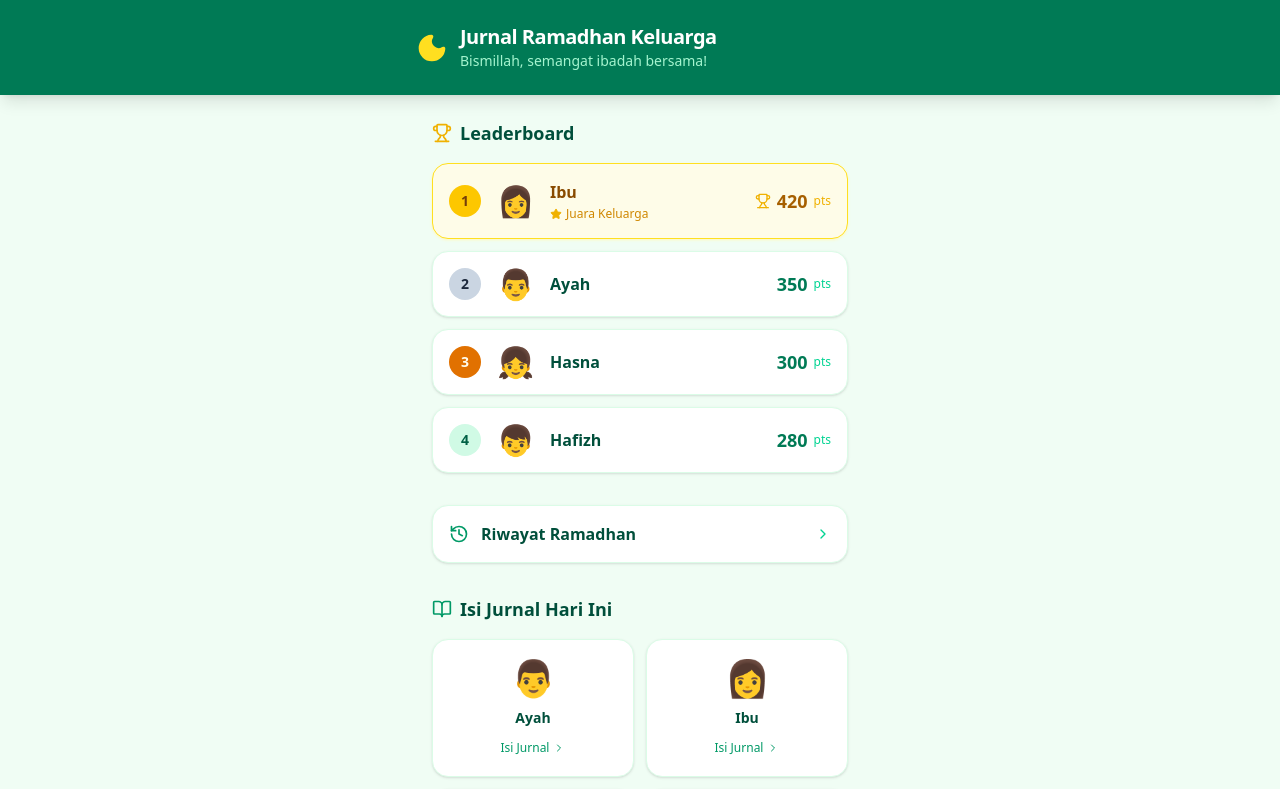
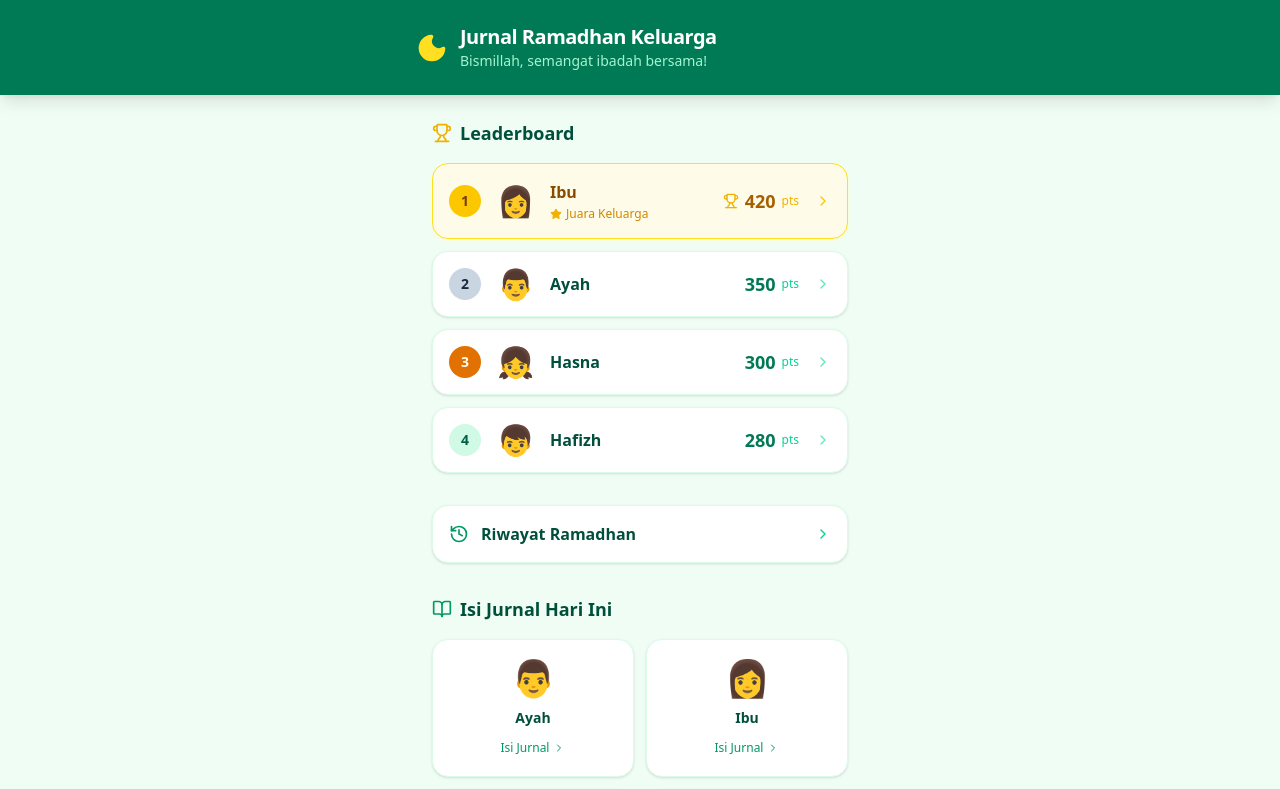
Before and after one commit to ihsansatriawan/Ramadhan_activity_tracker, a Next.js app: page / in a window 1280 px wide. Shown: the top 789 px of the page. Built offline with nearby package versions, Linux system fonts and the light colour scheme.

Commit message:
feat: make leaderboard rows clickable to dashboard

```diff
--- a/app/page.tsx
+++ b/app/page.tsx
@@ -42,12 +42,14 @@ export default function HomePage() {
               const badgeClass = rankColors[index] ?? rankColors[3];
 
               return (
-                <div
+                <Link
                   key={user.id}
-                  className={`flex items-center gap-4 p-4 rounded-2xl shadow-sm border transition-transform
+                  href={`/dashboard/${user.id}`}
+                  className={`flex items-center gap-4 p-4 rounded-2xl shadow-sm border transition-all duration-150
+                    hover:shadow-md hover:scale-[1.01] active:scale-[0.99]
                     ${isFirst
-                      ? "bg-yellow-50 border-yellow-300 shadow-yellow-100"
-                      : "bg-white border-green-100"
+                      ? "bg-yellow-50 border-yellow-300 shadow-yellow-100 hover:border-yellow-400"
+                      : "bg-white border-green-100 hover:border-emerald-300"
                     }`}
                 >
                   {/* Rank badge */}
@@ -83,7 +85,8 @@ export default function HomePage() {
                     </span>
                     <span className={`text-xs ${isFirst ? "text-yellow-500" : "text-emerald-400"}`}>pts</span>
                   </div>
-                </div>
+                  <ChevronRight className={`w-4 h-4 shrink-0 ${isFirst ? "text-yellow-400" : "text-emerald-300"}`} />
+                </Link>
               );
             })}
           </div>
```
